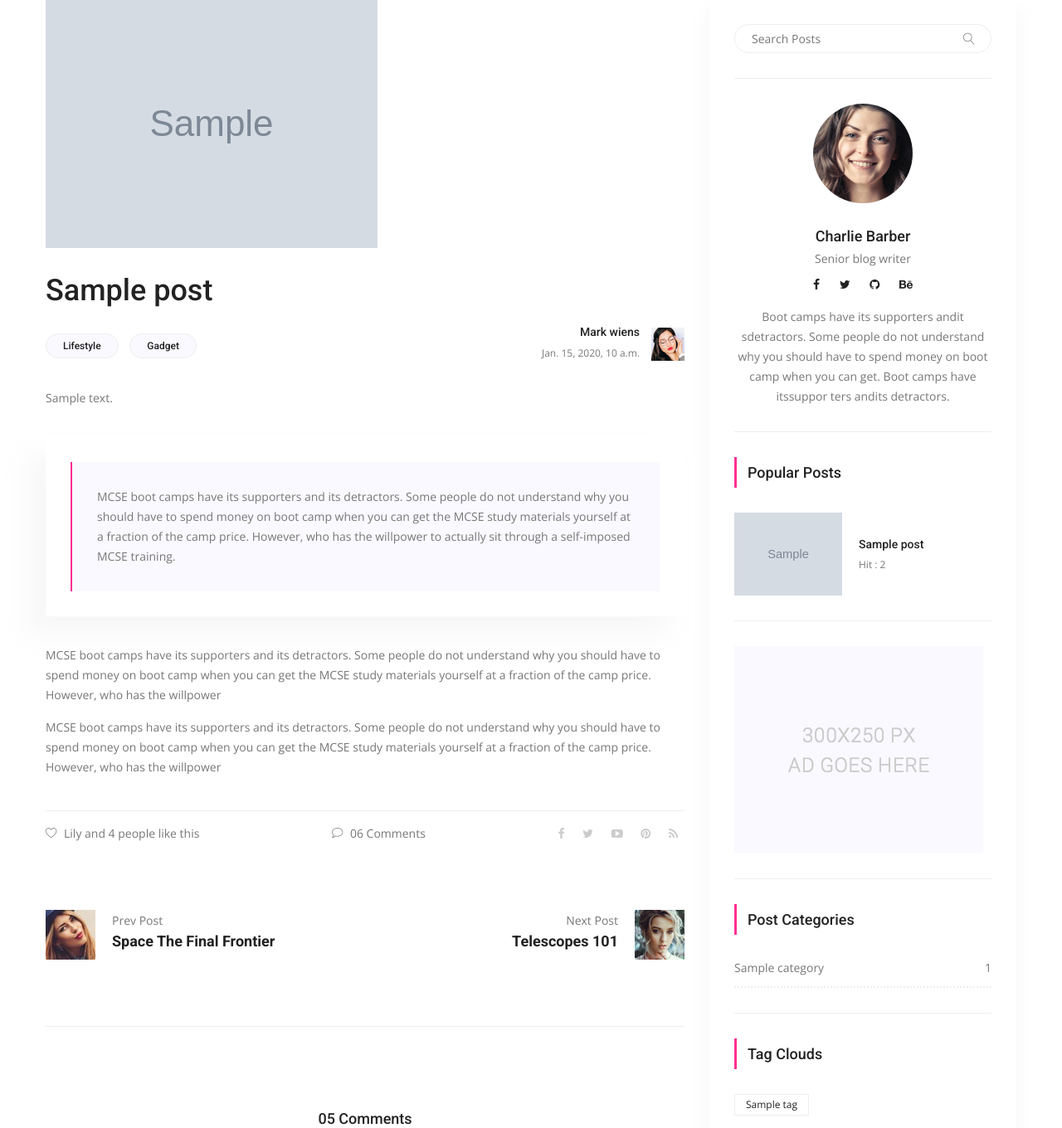
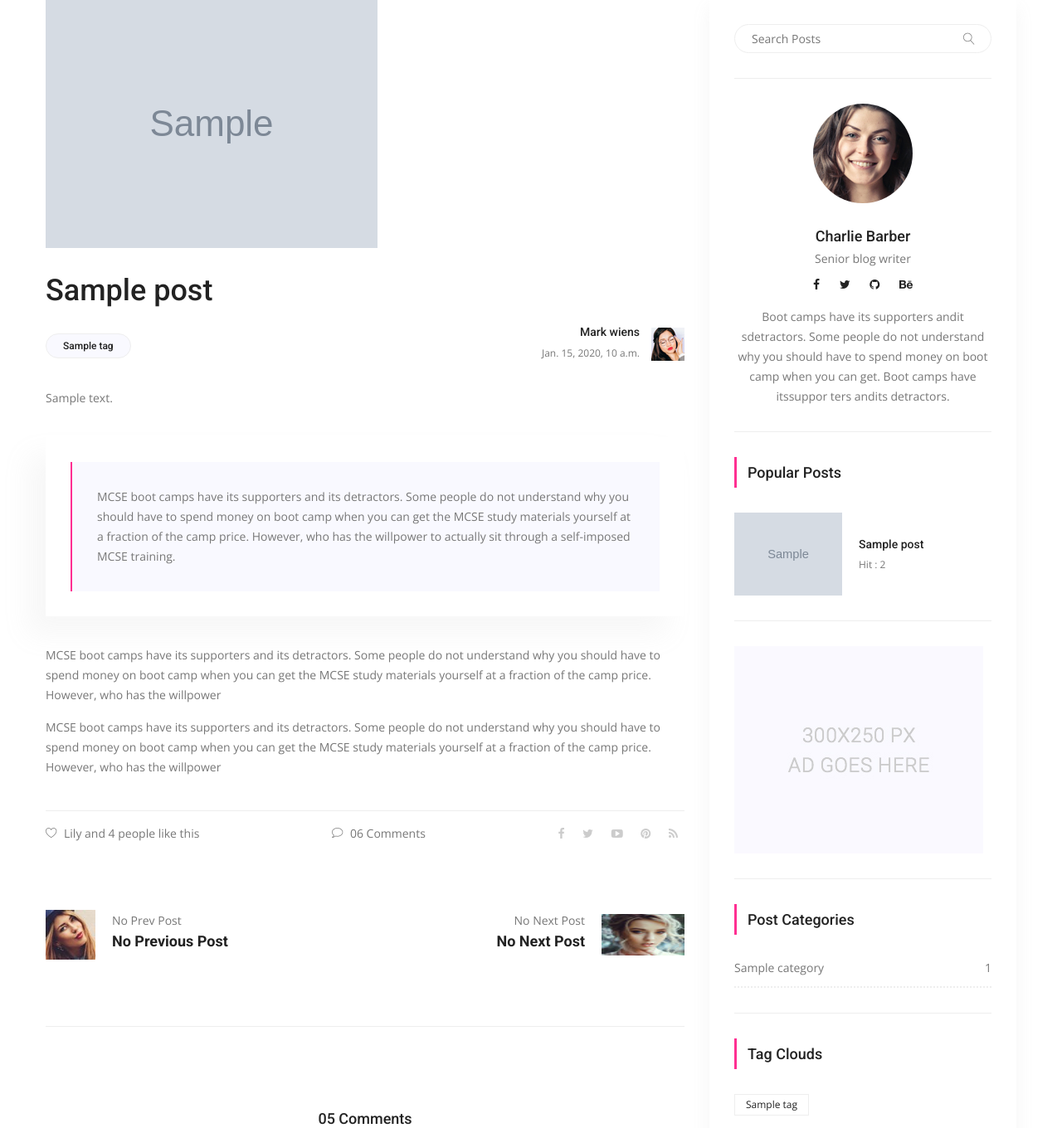
Before and after one commit to ellyjohnmwangi/FantomBlog, a Django app: a page that uses templates/posts/detail.html in a window 1280 px wide. Shown: the part 631-1991 px from the top of the page at 83% size. Run offline with Django 3.2, Linux system fonts and the light colour scheme; tables that the repository leaves empty hold one stand-in row (values such as "Sample post"); grey boxes marked "Sample" are stand-in pictures; some libraries are stand-ins or nearby versions.

Commit message:
syntax bug fix

```diff
--- a/templates/posts/detail.html
+++ b/templates/posts/detail.html
@@ -31,8 +31,9 @@
        						<a href="#"><h4>{{ single.title }}</h4></a>
        						<div class="user_details">
        							<div class="float-left">
-       								<a href="#">Lifestyle</a>
-       								<a href="#">Gadget</a>
+                                    {% for tag in single.tag.all %}
+       								<a href="{% url 'tag_detail' tag.slug %}">{{ tag.title }}</a>
+       								{% endfor %}
        							</div>
        							<div class="float-right">
        								<div class="media">
@@ -70,31 +71,64 @@
        					</div>
        					<div class="navigation-area">
                             <div class="row">
+                                {% if previous %}
                                 <div class="col-lg-6 col-md-6 col-12 nav-left flex-row d-flex justify-content-start align-items-center">
                                     <div class="thumb">
-                                        <a href="#"><img class="img-fluid" src="{% static "img/blog/prev.jpg" %}" alt=""></a>
+                                        <a href="{% url 'detail' previous.pk previous.slug %}"><img class="img-fluid" src="{{ previous.image.url }}" alt="" style="width: 100px; height: 50px"></a>
                                     </div>
                                     <div class="arrow">
-                                        <a href="#"><span class="lnr text-white lnr-arrow-left"></span></a>
+                                        <a href="{% url 'detail' previous.pk previous.slug %}"><span class="lnr text-white lnr-arrow-left"></span></a>
                                     </div>
                                     <div class="detials">
                                         <p>Prev Post</p>
-                                        <a href="#"><h4>Space The Final Frontier</h4></a>
+                                        <a href="{% url 'detail' previous.pk previous.slug %}"><h4>{{ previous.title.url }}</h4></a>
                                     </div>
                                 </div>
+                                 {% else %}
+                                    <div class="col-lg-6 col-md-6 col-12 nav-left flex-row d-flex justify-content-start align-items-center">
+                                        <div class="thumb">
+                                            <a href="#"><img class="img-fluid" src="{% static "img/blog/prev.jpg" %}" alt=""></a>
+                                        </div>
+                                        <div class="arrow">
+                                            <a href="#"><span class="lnr text-white lnr-arrow-left"></span></a>
+                                        </div>
+                                        <div class="detials">
+                                            <p>No Prev Post</p>
+                                            <a href="#"><h4>No Previous Post</h4></a>
+                                        </div>
+                                    </div>
+
+                                {% endif %}
+                            {% if next %}
                                 <div class="col-lg-6 col-md-6 col-12 nav-right flex-row d-flex justify-content-end align-items-center">
                                     <div class="detials">
                                         <p>Next Post</p>
-                                        <a href="#"><h4>Telescopes 101</h4></a>
+                                        <a href="{% url 'detail' next.pk next.slug %}"><h4>{{ next.title}}</h4></a>
+                                    </div>
+                                    <div class="arrow">
+                                        <a href="{% url 'detail' next.pk next.slug %}"><span class="lnr text-white lnr-arrow-right"></span></a>
+                                    </div>
+                                    <div class="thumb">
+                                        <a href="{% url 'detail' next.pk next.slug %}"><img class="img-fluid" src="{{ next.image.url }}" alt="" style="width:100px; height: 50px"></a>
+                                    </div>
+                                </div>
+                            </div>
+                            {% else %}
+                                <div class="col-lg-6 col-md-6 col-12 nav-right flex-row d-flex justify-content-end align-items-center">
+                                    <div class="detials">
+                                        <p> No Next Post</p>
+                                        <a href="#"><h4>No Next Post</h4></a>
                                     </div>
                                     <div class="arrow">
                                         <a href="#"><span class="lnr text-white lnr-arrow-right"></span></a>
                                     </div>
                                     <div class="thumb">
-                                        <a href="#"><img class="img-fluid" src="{% static "img/blog/next.jpg" %}" alt=""></a>
+                                        <a href="#"><img class="img-fluid" src="{% static 'img/blog/next.jpg' %}" alt="" style="width:100px; height: 50px"></a>
                                     </div>
                                 </div>
                             </div>
+                            {% endif %}
+
                         </div>
                         <div class="comments-area">
                             <h4>05 Comments</h4>
```
